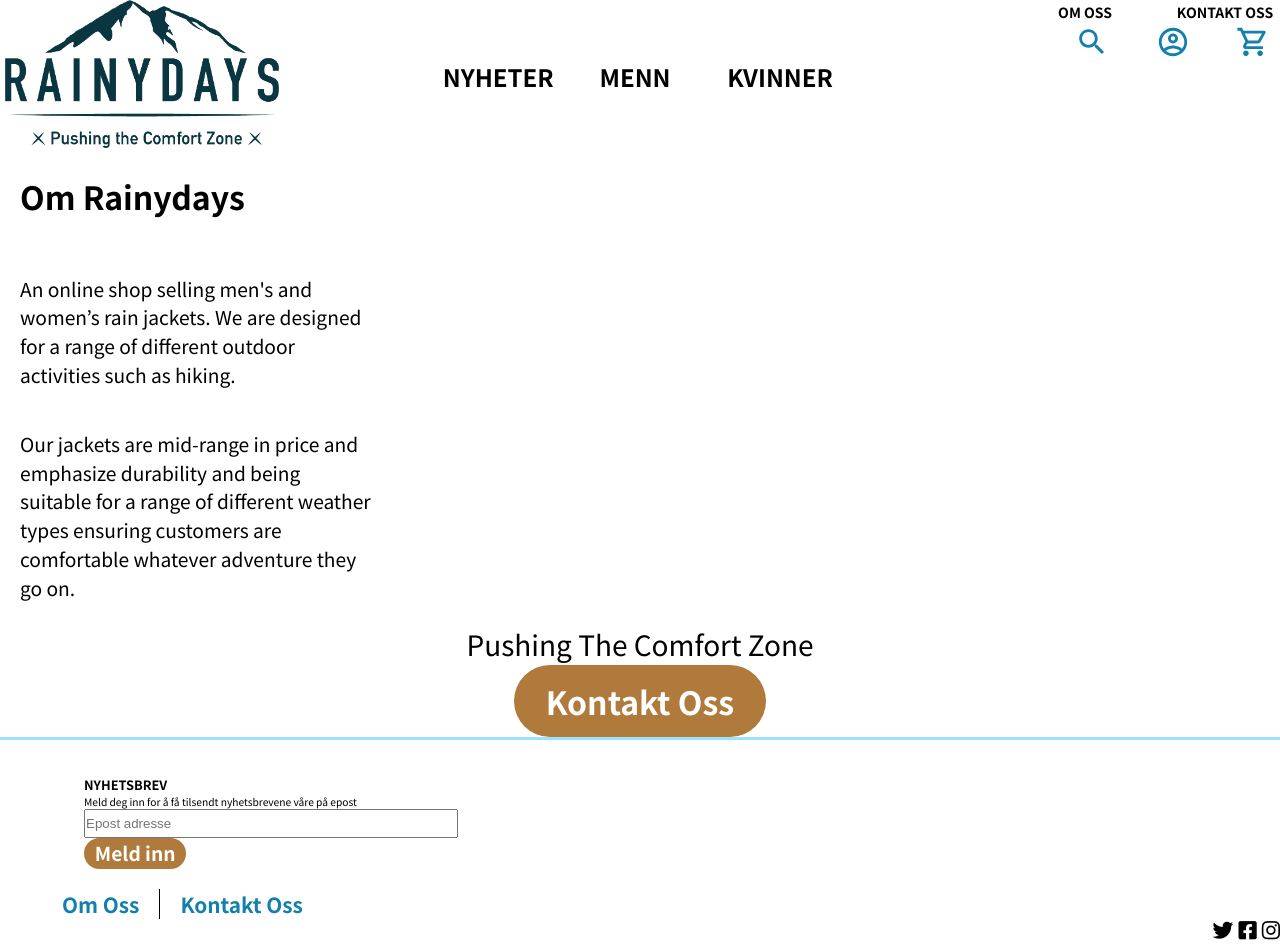
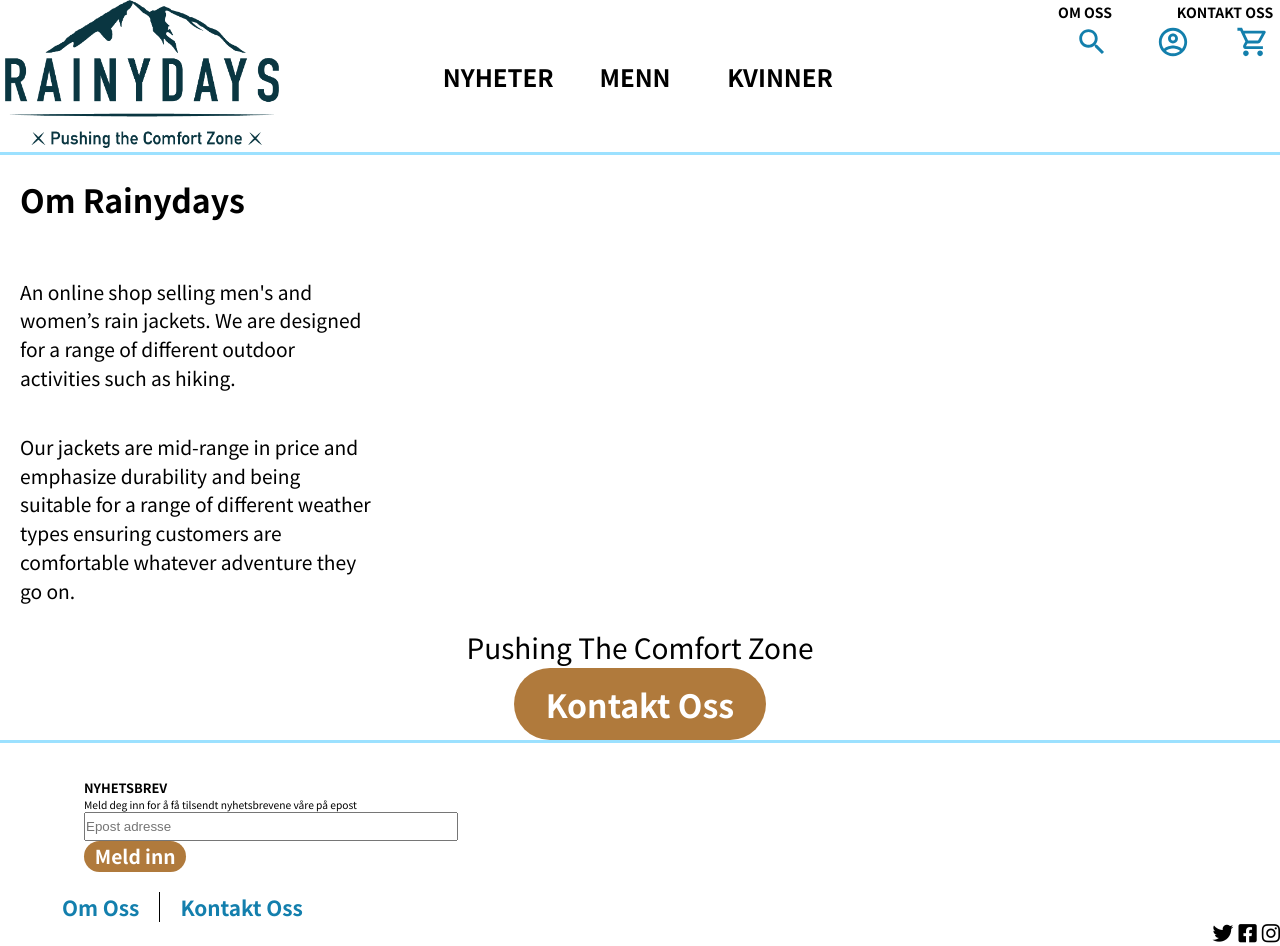
Before and after one commit to Lasse96/rainydays, a plain HTML site: page about.html in a window 1280 px wide. Drawn offline with Linux system fonts and the light colour scheme.

Commit message:
Update about.html

```diff
--- a/about.html
+++ b/about.html
@@ -6,7 +6,7 @@
     <meta name="viewport" content="width=device-width, initial-scale=1.0">
     <meta name="description" content="Rainydays Om oss">
     <meta name="author" content="Lasse Strand">
-    <title>Rainydays about</title>
+    <title>Rainydays</title>
     <link rel="stylesheet" href="style.css">
     <link rel="stylesheet" href="https://use.fontawesome.com/releases/v5.15.4/css/all.css" integrity="sha384-DyZ88mC6Up2uqS4h/KRgHuoeGwBcD4Ng9SiP4dIRy0EXTlnuz47vAwmeGwVChigm" crossorigin="anonymous">
     <link href="https://fonts.googleapis.com/css2?family=Noto+Sans+JP:wght@400;700&family=Noto+Sans+SC:wght@400;700&display=swap" rel="stylesheet">
@@ -60,6 +60,7 @@
         </div>
       </div>
     </header>
+    <hr>
     <main>
         <div class="om">
             <h1>Om Rainydays</h1>
```
